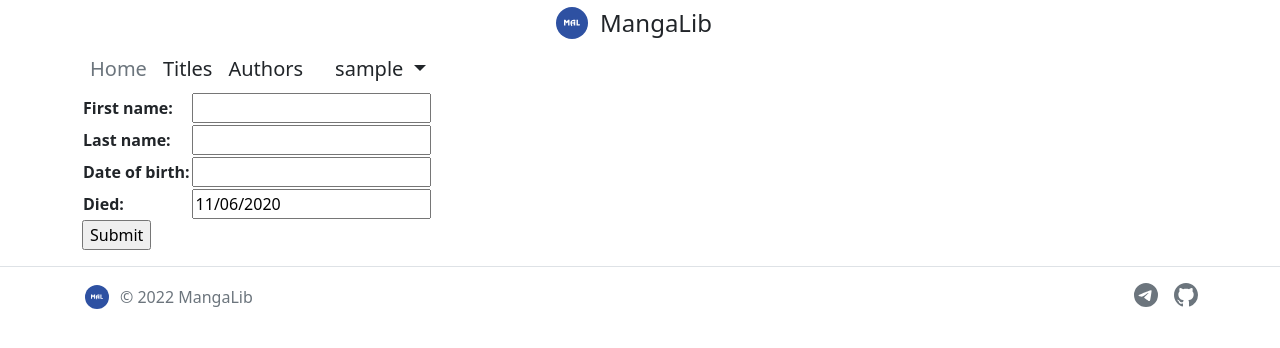
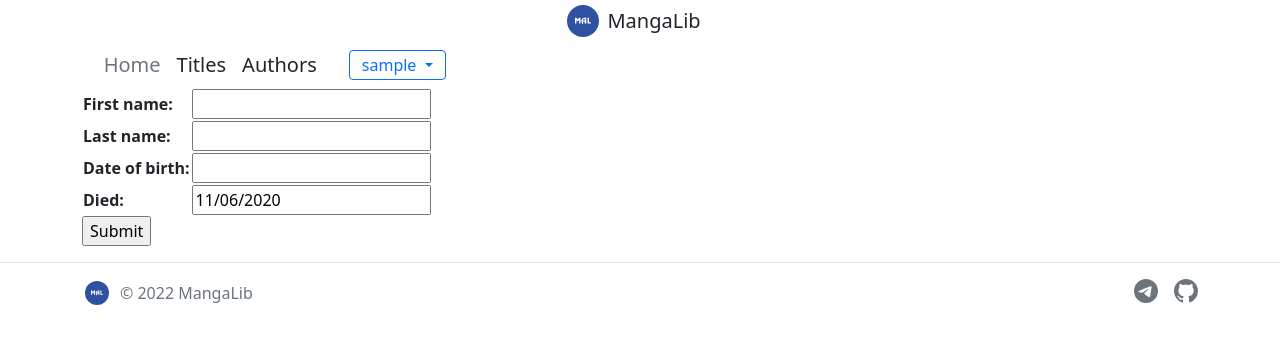
Before and after one commit to mdlufy/django-mangalib, a Django app: page /catalog/author/create/ in a window 1280 px wide. Shown: the top 348 px of the page. Run offline with Django 4.2, Linux system fonts and the light colour scheme; the visitor is signed in with stand-in values (Sample User, id 1).

Commit message:
sticky header fix rows number

```diff
--- a/catalog/templates/base_generic.html
+++ b/catalog/templates/base_generic.html
@@ -42,32 +42,32 @@
     </symbol>
   </svg>
 
-  <a href="/" class="navbar-brand d-flex align-items-center justify-content-center text-dark text-decoration-none ">
-    <svg class="bi me-2" width="40" height="32">
+  <a href="/" class="navbar-brand d-flex align-items-center justify-content-center text-dark text-decoration-none">
+    <svg class="bi me-1" width="40" height="32">
       <use xlink:href="#mangalib" />
     </svg>
-    <span class="fs-4">MangaLib</span>
+    <span class="fs-5">MangaLib</span>
   </a>
 
   <nav class="navbar sticky-top navbar-toggler bg-body">
     <div class="container">
       <div class="row">
-        <div class="col align-self-center d-flex flex-wrap justify-content-start">
+        <div class="col-9 align-self-center d-flex flex-wrap justify-content-center">
 
-          <ul class="nav col-auto col-lg-auto mb-md-0">
+          <ul class="nav col-auto mb-md-0">
             <li><a href="{% url 'index' %}" class="nav-link px-2 link-secondary">Home</a></li>
             <li><a href="{% url 'books' %}" class="nav-link px-2 link-dark">Titles</a></li>
             <li><a href="{% url 'authors' %}" class="nav-link px-2 link-dark">Authors</a></li>
           </ul>
         </div>
         {% if user.is_authenticated %}
-        <div class="col dropdown text-end align-self-center justify-content-sm-end justify-content-end">
-          <a href="#" class="d-block link-dark text-decoration-none dropdown-toggle" id="dropdownUser1"
-            data-bs-toggle="dropdown" aria-expanded="false">
+        <div class="col-3 btn-group align-self-center justify-content-center">
+          <a href="#" class="btn btn-outline-primary dropdown-toggle" role="button" id="dropdownMenuLink"
+            data-bs-toggle="dropdown" data-bs-display="static" aria-expanded="false">
             <!-- <img src="https://github.com/mdo.png" alt="mdo" width="32" height="32" class="rounded-circle"> -->
             {{ user.get_username }}
           </a>
-          <ul class="dropdown-menu text-small" aria-labelledby="dropdownUser1">
+          <ul class="dropdown-menu dropdown-menu-end dropdown-menu-lg-start" aria-labelledby="dropdownUser1">
             <li><a class="dropdown-item" href="{% url 'my-borrowed' %}">My borrowed</a></li>
             <li>
               <hr class="dropdown-divider">
@@ -86,8 +86,8 @@
           </ul>
         </div>
         {% else %}
-        <div class="col-auto text-center align-self-center">
-          <a href="{% url 'login' %}?next={{request.path}}" class="btn btn-outline-primary">Login</button></a>
+        <div class="col-3 text-center d-flex align-self-center justify-content-center">
+          <a href="{% url 'login' %}?next={{request.path}}" class="btn btn-outline-primary">Login</a>
           <!-- <a href="{% url 'registration' %}?next={{request.path}}" class="btn btn-primary">Sign-up</button></a> -->
         </div>
         {% endif %}
--- a/catalog/templates/catalog/author_detail.html
+++ b/catalog/templates/catalog/author_detail.html
@@ -3,7 +3,7 @@
 {% block content %}
 
 <p>
-<h1>Author: {{ author }} </h1>
+<h1>{{ author }} </h1>
 <p>{{author.date_of_birth}} - {% if author.date_of_death %}{{author.date_of_death}}{% endif %}</p>
 {% if user.is_staff %}
    {% if perms.catalog.can_mark_returned %}
```
Also changed, not shown: catalog/templates/catalog/book_detail.html (+6 -5 lines).
